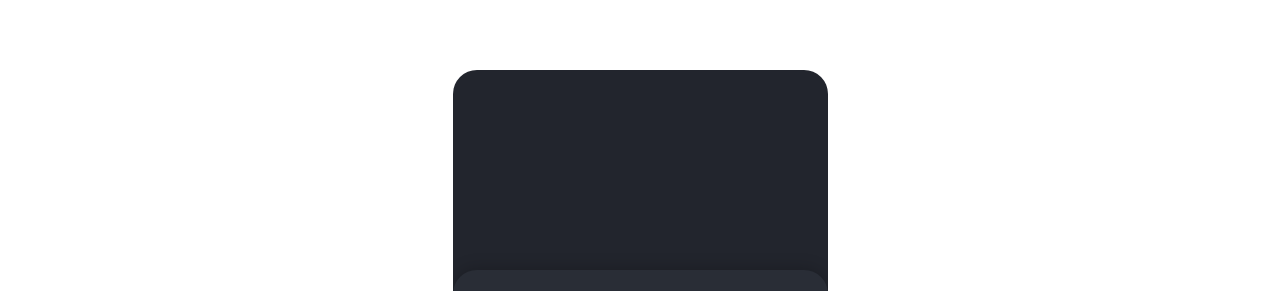
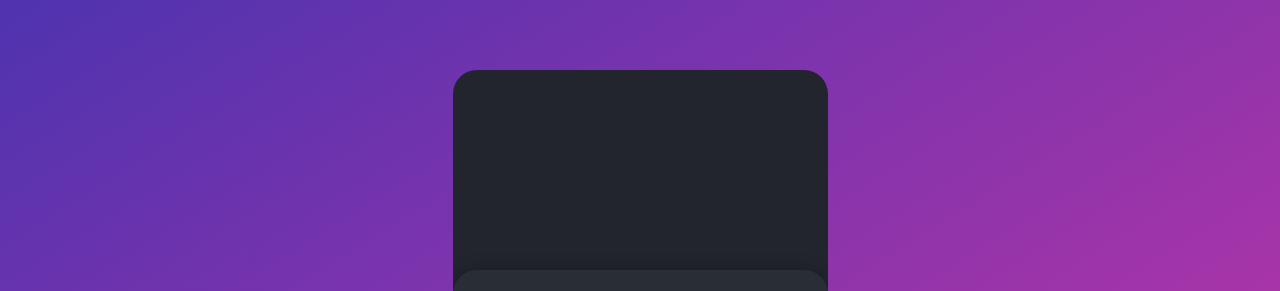
Before and after one commit to prakashuniyal01/Calculater_Using_vanilla_js, a plain HTML site: page index.html in a window 1280 px wide. Shown: the top 291 px of the page. Drawn offline with Linux system fonts and the light colour scheme.

Commit message:
bcakground

```diff
--- a/css/style.css
+++ b/css/style.css
@@ -3,6 +3,9 @@
 	padding: 0;
 	box-sizing: border-box;
 	font-family: sans-serif;
+}
+body {
+    background-image: linear-gradient( to bottom right, rgba(79,51,176,1.0),rgba(210,53,165));
 }
 
 .app {
```
